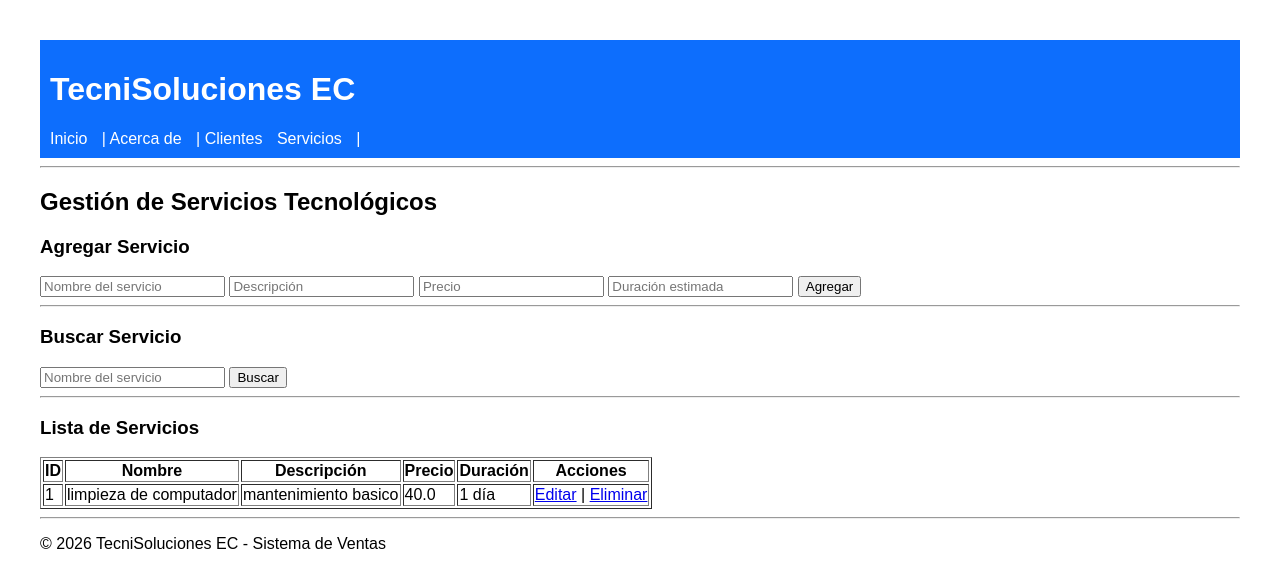
After one commit to PattyM1404/proyecto_tecnisoluciones, a Flask app: page /servicios in a window 1280 px wide. The commit adds this page. Shown: the top 588 px of the page. Run offline with Flask 3, Linux system fonts and the light colour scheme; data comes from the database, SQL or seed files in the repository; both versions use the stored data as it was after the commit.

Commit message:
proyecto TecniSoluciones EC

```diff
--- a/app.py
+++ b/app.py
@@ -1,7 +1,16 @@
-from flask import Flask, render_template
+from flask import Flask, render_template, request, redirect, url_for
+from database import crear_tablas
+from models import Servicio, GestorServicios
 import os
 
 app = Flask(__name__)
+
+crear_tablas()
+gestor = GestorServicios()
+
+# =========================
+# Rutas principales
+# =========================
 
 @app.route('/')
 def inicio():
@@ -15,13 +24,60 @@ def about():
 def clientes():
     return render_template('clientes.html')
 
-@app.route('/cliente/<nombre>')
-def cliente(nombre):
-    return f"Cliente {nombre} registrado correctamente."
 
-@app.route('/orden/<int:id>')
-def orden(id):
-    return f"Orden de trabajo #{id} generada con éxito."
+# =========================
+# CRUD SERVICIOS
+# =========================
+
+@app.route('/servicios')
+def ver_servicios():
+    servicios = gestor.obtener_todos()
+    return render_template('servicios.html', servicios=servicios)
+
+
+@app.route('/agregar_servicio', methods=['POST'])
+def agregar_servicio():
+    nombre = request.form['nombre']
+    descripcion = request.form['descripcion']
+    precio = float(request.form['precio'])
+    duracion = request.form['duracion']
+
+    servicio = Servicio(nombre, descripcion, precio, duracion)
+    servicio.guardar()
+
+    return redirect(url_for('ver_servicios'))
+
+
+@app.route('/eliminar_servicio/<int:id>')
+def eliminar_servicio(id):
+    gestor.eliminar(id)
+    return redirect(url_for('ver_servicios'))
+
+
+@app.route('/editar_servicio/<int:id>')
+def editar_servicio(id):
+    servicio = gestor.obtener_por_id(id)
+    return render_template('editar_servicio.html', servicio=servicio)
+
+
+@app.route('/actualizar_servicio/<int:id>', methods=['POST'])
+def actualizar_servicio(id):
+    nombre = request.form['nombre']
+    descripcion = request.form['descripcion']
+    precio = float(request.form['precio'])
+    duracion = request.form['duracion']
+
+    gestor.actualizar(id, nombre, descripcion, precio, duracion)
+
+    return redirect(url_for('ver_servicios'))
+
+
+@app.route('/buscar_servicio', methods=['POST'])
+def buscar_servicio():
+    nombre = request.form['buscar']
+    resultados = gestor.buscar_por_nombre(nombre)
+    return render_template('servicios.html', servicios=resultados)
+
 
 if __name__ == "__main__":
     app.run(host="0.0.0.0", port=int(os.environ.get("PORT", 5000)))
--- /dev/null
+++ b/database.py
@@ -0,0 +1,21 @@
+import sqlite3
+
+def conectar():
+    return sqlite3.connect("tecnisoluciones.db")
+
+def crear_tablas():
+    conn = conectar()
+    cursor = conn.cursor()
+
+    cursor.execute("""
+    CREATE TABLE IF NOT EXISTS servicios (
+        id INTEGER PRIMARY KEY AUTOINCREMENT,
+        nombre TEXT NOT NULL,
+        descripcion TEXT NOT NULL,
+        precio REAL NOT NULL,
+        duracion TEXT NOT NULL
+    )
+    """)
+
+    conn.commit()
+    conn.close()
--- /dev/null
+++ b/models.py
@@ -0,0 +1,116 @@
+from database import conectar
+
+# =========================
+# Clase Servicio (POO)
+# =========================
+
+class Servicio:
+    def __init__(self, nombre, descripcion, precio, duracion, id=None):
+        self.id = id
+        self.nombre = nombre
+        self.descripcion = descripcion
+        self.precio = precio
+        self.duracion = duracion
+
+    def guardar(self):
+        conn = conectar()
+        cursor = conn.cursor()
+
+        cursor.execute(
+            "INSERT INTO servicios (nombre, descripcion, precio, duracion) VALUES (?, ?, ?, ?)",
+            (self.nombre, self.descripcion, self.precio, self.duracion)
+        )
+
+        conn.commit()
+        conn.close()
+
+
+# =========================
+# Clase GestorServicios
+# =========================
+
+class GestorServicios:
+
+    def obtener_todos(self):
+        conn = conectar()
+        cursor = conn.cursor()
+
+        cursor.execute("SELECT * FROM servicios")
+        filas = cursor.fetchall()
+        conn.close()
+
+        servicios = []
+        for fila in filas:
+            servicio = {
+                "id": fila[0],
+                "nombre": fila[1],
+                "descripcion": fila[2],
+                "precio": fila[3],
+                "duracion": fila[4]
+            }
+            servicios.append(servicio)
+
+        return servicios
+
+    def eliminar(self, id):
+        conn = conectar()
+        cursor = conn.cursor()
+        cursor.execute("DELETE FROM servicios WHERE id=?", (id,))
+        conn.commit()
+        conn.close()
+
+    def actualizar(self, id, nombre, descripcion, precio, duracion):
+        conn = conectar()
+        cursor = conn.cursor()
+
+        cursor.execute("""
+            UPDATE servicios
+            SET nombre=?, descripcion=?, precio=?, duracion=?
+            WHERE id=?
+        """, (nombre, descripcion, precio, duracion, id))
+
+        conn.commit()
+        conn.close()
+
+    def buscar_por_nombre(self, nombre):
+        conn = conectar()
+        cursor = conn.cursor()
+
+        cursor.execute(
+            "SELECT * FROM servicios WHERE nombre LIKE ?",
+            ('%' + nombre + '%',)
+        )
+
+        filas = cursor.fetchall()
+        conn.close()
+
+        resultados = []
+        for fila in filas:
+            servicio = {
+                "id": fila[0],
+                "nombre": fila[1],
+                "descripcion": fila[2],
+                "precio": fila[3],
+                "duracion": fila[4]
+            }
+            resultados.append(servicio)
+
+        return resultados
+
+    def obtener_por_id(self, id):
+        conn = conectar()
+        cursor = conn.cursor()
+
+        cursor.execute("SELECT * FROM servicios WHERE id=?", (id,))
+        fila = cursor.fetchone()
+        conn.close()
+
+        if fila:
+            return {
+                "id": fila[0],
+                "nombre": fila[1],
+                "descripcion": fila[2],
+                "precio": fila[3],
+                "duracion": fila[4]
+            }
+        return None
--- a/templates/base.html
+++ b/templates/base.html
@@ -13,6 +13,7 @@
             <a href="/">Inicio</a> |
             <a href="/about">Acerca de</a> |
             <a href="/clientes">Clientes</a>
+            <a href="/servicios">Servicios</a> |
         </nav>
     </header>
 
--- /dev/null
+++ b/templates/servicios.html
@@ -0,0 +1,53 @@
+{% extends "base.html" %}
+
+{% block content %}
+<h2>Gestión de Servicios Tecnológicos</h2>
+
+<h3>Agregar Servicio</h3>
+<form action="/agregar_servicio" method="POST">
+    <input type="text" name="nombre" placeholder="Nombre del servicio" required>
+    <input type="text" name="descripcion" placeholder="Descripción" required>
+    <input type="number" step="0.01" name="precio" placeholder="Precio" required>
+    <input type="text" name="duracion" placeholder="Duración estimada" required>
+    <button type="submit">Agregar</button>
+</form>
+
+<hr>
+
+<h3>Buscar Servicio</h3>
+<form action="/buscar_servicio" method="POST">
+    <input type="text" name="buscar" placeholder="Nombre del servicio">
+    <button type="submit">Buscar</button>
+</form>
+
+<hr>
+
+<h3>Lista de Servicios</h3>
+
+<table border="1">
+<tr>
+    <th>ID</th>
+    <th>Nombre</th>
+    <th>Descripción</th>
+    <th>Precio</th>
+    <th>Duración</th>
+    <th>Acciones</th>
+</tr>
+
+{% for s in servicios %}
+<tr>
+    <td>{{ s.id }}</td>
+    <td>{{ s.nombre }}</td>
+    <td>{{ s.descripcion }}</td>
+    <td>{{ s.precio }}</td>
+    <td>{{ s.duracion }}</td>
+    <td>
+        <a href="/editar_servicio/{{ s.id }}">Editar</a> |
+        <a href="/eliminar_servicio/{{ s.id }}">Eliminar</a>
+    </td>
+</tr>
+{% endfor %}
+
+</table>
+
+{% endblock %}
```
Also changed, not shown: templates/editar_servicio.html (added, +14 -0 lines), tecnisoluciones.db (added).
